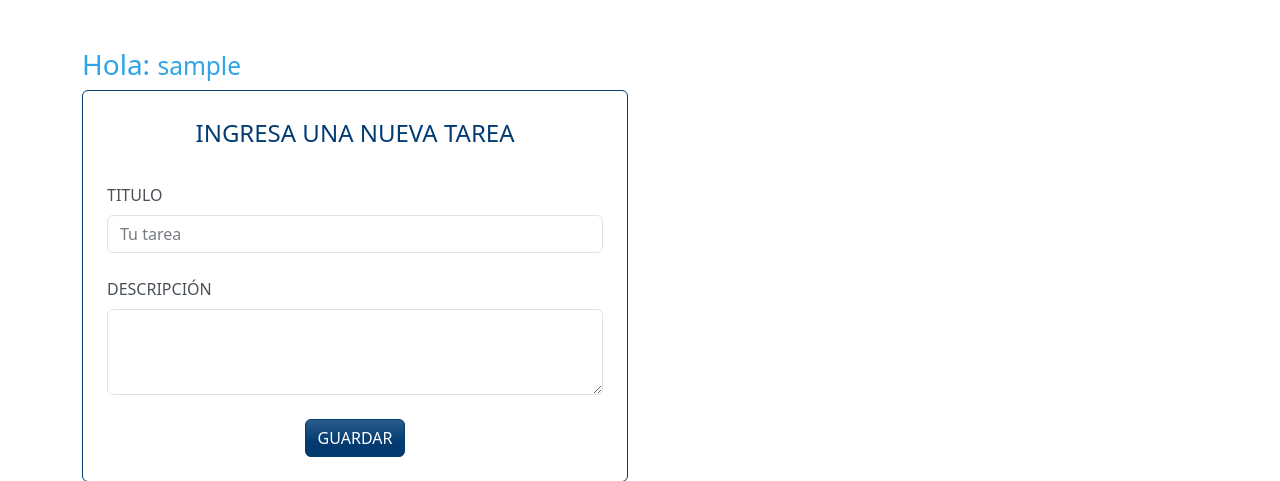
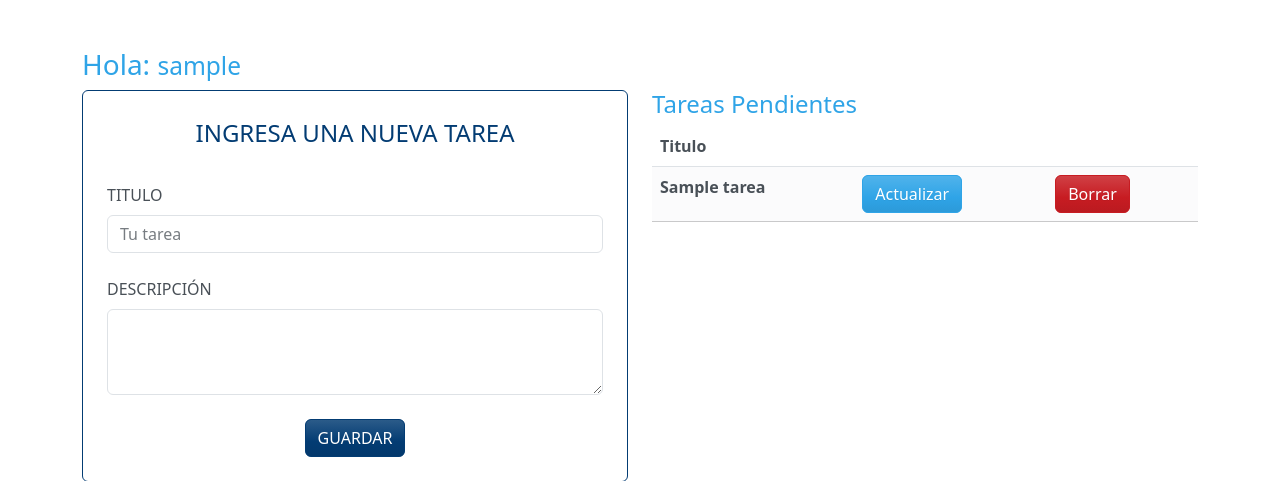
Before and after one commit to sebsolezzi88/Flask-Auth-SQLite, a Flask app: template templates/tareas.html in a window 1280 px wide. Shown: the part 56-537 px from the top of the page. Run offline with Flask 3, Linux system fonts and the light colour scheme; the template is opened without the code that fills it: most values are stand-ins (such as "Sample title", 1, 10 or a date in 2020); parts of the project's set-up code (start-up, migrations or seed data) failed here and were passed over; some libraries are stand-ins or nearby versions.

Commit message:
Mostrar tareas en la pagina

```diff
--- a/main.py
+++ b/main.py
@@ -18,7 +18,7 @@ app.secret_key = os.environ.get('SECRET_KEY')
 
 @app.route('/tareas', methods=["GET", "POST"])
 def tareas():
-
+    tareas = []
     user_id = session['user_id']
     user_name = session['username']
 
@@ -37,7 +37,7 @@ def tareas():
     tareas = buscar_tareas_por_user_id(user_id)
     print(tareas)
 
-    return render_template('tareas.html',user_name=user_name)
+    return render_template('tareas.html',user_name=user_name,tareas=tareas)
 
 @app.route("/registro", methods=["GET", "POST"])
 def registro():
--- a/templates/tareas.html
+++ b/templates/tareas.html
@@ -51,7 +51,27 @@
 
     <!-- Para las tareas -->
     <div class="col-12 col-md-6">
-
+        {% if tareas %}
+            <h4>Tareas Pendientes</h4>
+            <table class="table table-hover">
+            <thead>
+                <tr>
+                    <th scope="col">Titulo</th>
+                    <th scope="col"></th>
+                    <th scope="col"></th>
+                </tr>
+            </thead>
+            {% for tarea in tareas %}
+                <tr class="table-secondary">
+                <th scope="row">{{tarea['titulo']}}</th>
+                <td><a class="btn btn-primary" href="">Actualizar</a></td>
+                <td><a class="btn btn-danger" href="">Borrar</a></td>
+                </tr>
+            {% endfor %}
+            </table>
+        {% else %}
+             <p>NO Hay tareas</p>
+        {% endif %}
     </div>
   </div>
 </div>
```
Also changed, not shown: data.db.
